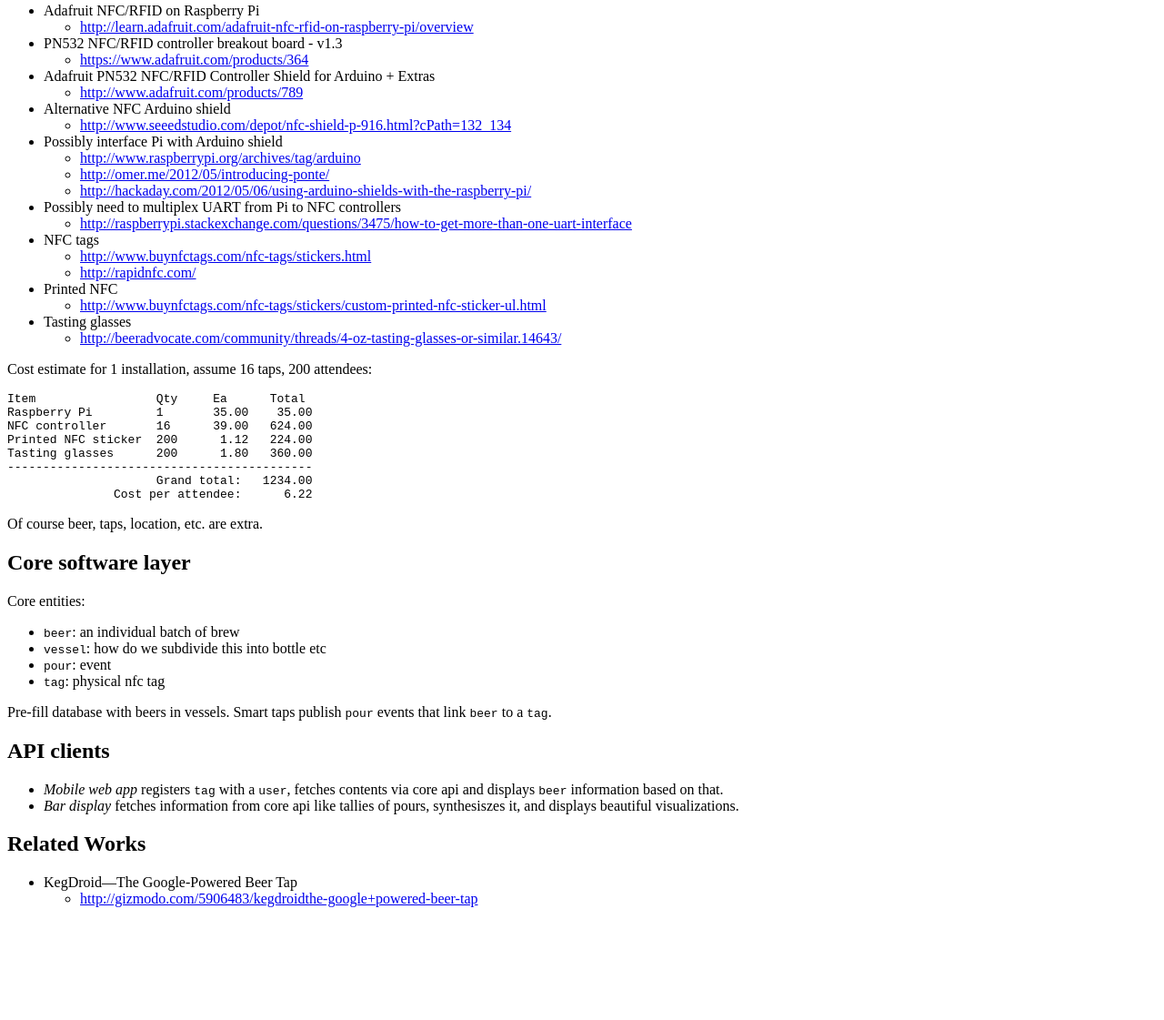
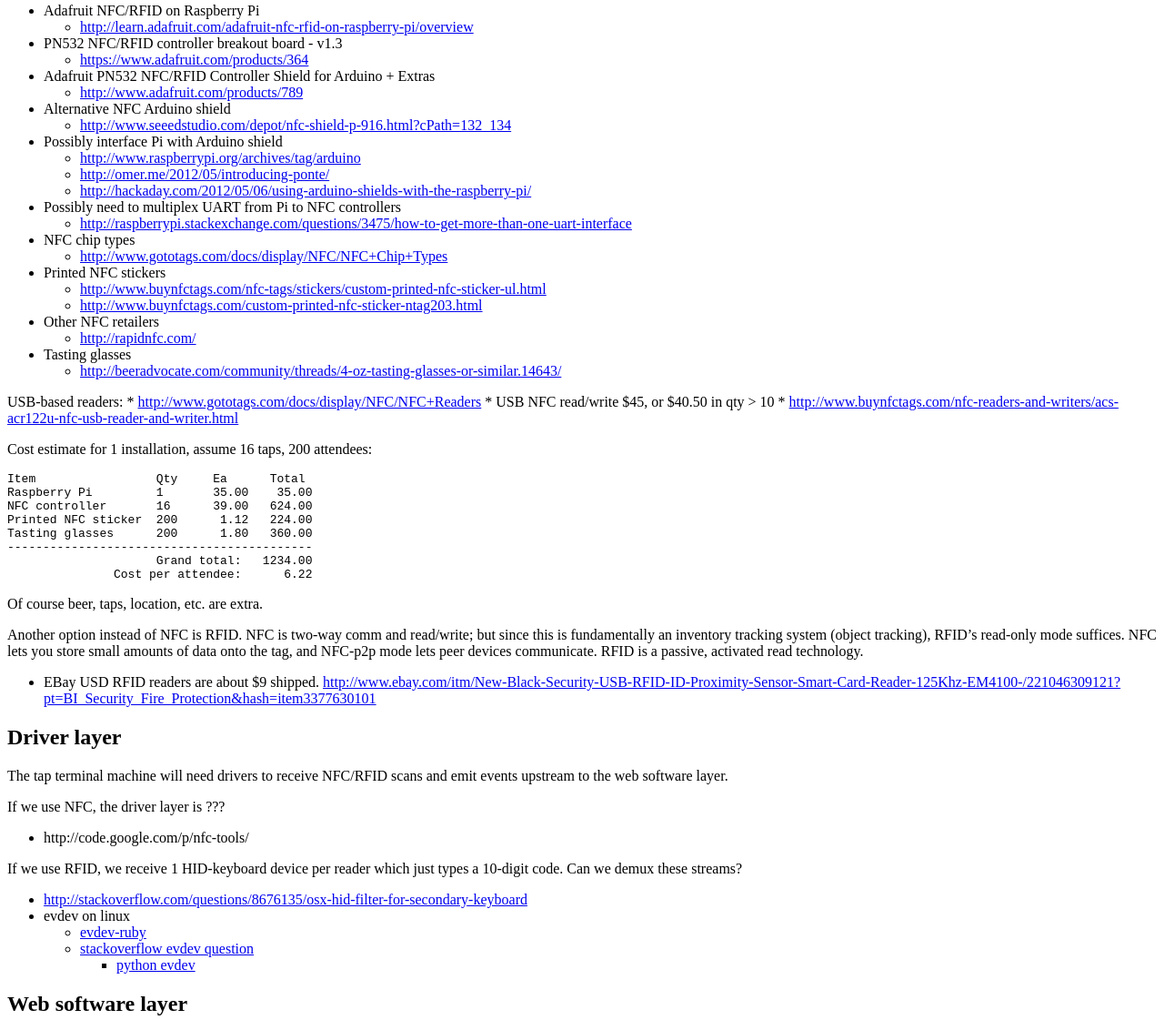
Before and after one commit to jasonm/radio-beer-playground, a plain HTML site: page index.html in a window 1280 px wide. Shown: the part 694-1815 px from the top of the page at 91% size. Before the commit the page ends 1707 px from the top, so only its background shows below. Drawn offline with Linux system fonts and the light colour scheme.

Commit message:
More info, and started thinking about rfid as cheaper/sufficient nfc replacement

```diff
--- a/index.html
+++ b/index.html
@@ -77,15 +77,20 @@ bar visualization.</p>
       <li><a href="http://raspberrypi.stackexchange.com/questions/3475/how-to-get-more-than-one-uart-interface">http://raspberrypi.stackexchange.com/questions/3475/how-to-get-more-than-one-uart-interface</a></li>
     </ul>
   </li>
-  <li>NFC tags
+  <li>NFC chip types
     <ul>
-      <li><a href="http://www.buynfctags.com/nfc-tags/stickers.html">http://www.buynfctags.com/nfc-tags/stickers.html</a></li>
-      <li><a href="http://rapidnfc.com/">http://rapidnfc.com/</a></li>
+      <li><a href="http://www.gototags.com/docs/display/NFC/NFC+Chip+Types">http://www.gototags.com/docs/display/NFC/NFC+Chip+Types</a></li>
     </ul>
   </li>
-  <li>Printed NFC
+  <li>Printed NFC stickers
     <ul>
       <li><a href="http://www.buynfctags.com/nfc-tags/stickers/custom-printed-nfc-sticker-ul.html">http://www.buynfctags.com/nfc-tags/stickers/custom-printed-nfc-sticker-ul.html</a></li>
+      <li><a href="http://www.buynfctags.com/custom-printed-nfc-sticker-ntag203.html">http://www.buynfctags.com/custom-printed-nfc-sticker-ntag203.html</a></li>
+    </ul>
+  </li>
+  <li>Other NFC retailers
+    <ul>
+      <li><a href="http://rapidnfc.com/">http://rapidnfc.com/</a></li>
     </ul>
   </li>
   <li>Tasting glasses
@@ -94,6 +99,11 @@ bar visualization.</p>
     </ul>
   </li>
 </ul>
+
+<p>USB-based readers:
+* <a href="http://www.gototags.com/docs/display/NFC/NFC+Readers">http://www.gototags.com/docs/display/NFC/NFC+Readers</a>
+* USB NFC read/write $45, or $40.50 in qty &gt; 10
+  * <a href="http://www.buynfctags.com/nfc-readers-and-writers/acs-acr122u-nfc-usb-reader-and-writer.html">http://www.buynfctags.com/nfc-readers-and-writers/acs-acr122u-nfc-usb-reader-and-writer.html</a></p>
 
 <p>Cost estimate for 1 installation, assume 16 taps, 200 attendees:</p>
 
@@ -109,7 +119,46 @@ Tasting glasses      200      1.80   360.00
 
 <p>Of course beer, taps, location, etc. are extra.</p>
 
-<h2 id="core-software-layer">Core software layer</h2>
+<p>Another option instead of NFC is RFID.  NFC is two-way comm and read/write; but since
+this is fundamentally an inventory tracking system (object tracking), RFID’s
+read-only mode suffices.  NFC lets you store small amounts of data onto the tag,
+and NFC-p2p mode lets peer devices communicate.  RFID is a passive, activated read
+technology.</p>
+
+<ul>
+  <li>EBay USD RFID readers are about $9 shipped.
+<a href="http://www.ebay.com/itm/New-Black-Security-USB-RFID-ID-Proximity-Sensor-Smart-Card-Reader-125Khz-EM4100-/221046309121?pt=BI_Security_Fire_Protection&amp;hash=item3377630101">http://www.ebay.com/itm/New-Black-Security-USB-RFID-ID-Proximity-Sensor-Smart-Card-Reader-125Khz-EM4100-/221046309121?pt=BI_Security_Fire_Protection&amp;hash=item3377630101</a></li>
+</ul>
+
+<h2 id="driver-layer">Driver layer</h2>
+
+<p>The tap terminal machine will need drivers to receive NFC/RFID scans and
+emit events upstream to the web software layer.</p>
+
+<p>If we use NFC, the driver layer is ???</p>
+
+<ul>
+  <li>http://code.google.com/p/nfc-tools/</li>
+</ul>
+
+<p>If we use RFID, we receive 1 HID-keyboard device per reader which just types
+a 10-digit code.  Can we demux these streams?</p>
+
+<ul>
+  <li><a href="http://stackoverflow.com/questions/8676135/osx-hid-filter-for-secondary-keyboard">http://stackoverflow.com/questions/8676135/osx-hid-filter-for-secondary-keyboard</a></li>
+  <li>evdev on linux
+    <ul>
+      <li><a href="http://hewner.com/2006/08/21/evdev-for-ruby-with-morse-code/">evdev-ruby</a></li>
+      <li><a href="http://stackoverflow.com/questions/5834220/how-to-read-out-an-usb-rfid-reader-imitating-an-hid-keyboard-using-linux-and-pyt">stackoverflow evdev question</a>
+        <ul>
+          <li><a href="http://128.130.182.59:8888/ceat/git/index.php?p=ceatclient.git&amp;a=blob&amp;h=d5be91bcf14cee983afdb03cfe8172b8984ac629&amp;hb=42b464b5a31541e77d9955940d408d1c4bb40f88&amp;f=evdev3.py">python evdev</a></li>
+        </ul>
+      </li>
+    </ul>
+  </li>
+</ul>
+
+<h2 id="web-software-layer">Web software layer</h2>
 
 <p>Core entities:</p>
 
@@ -140,4 +189,14 @@ and displays <code>beer</code> information based on that.</li>
       <li><a href="http://gizmodo.com/5906483/kegdroidthe-google+powered-beer-tap">http://gizmodo.com/5906483/kegdroidthe-google+powered-beer-tap</a></li>
     </ul>
   </li>
+  <li>Flow sensor to Untappd
+    <ul>
+      <li><a href="http://hackaday.com/2012/07/18/kegerator-tallies-your-pints-on-untappd-while-you-sit-back-with-a-cold-one/">http://hackaday.com/2012/07/18/kegerator-tallies-your-pints-on-untappd-while-you-sit-back-with-a-cold-one/</a></li>
+    </ul>
+  </li>
+  <li>tokyohackerspace beer tap + rfid suggestion
+    <ul>
+      <li><a href="https://groups.google.com/forum/#!msg/tokyohackerspace/-sKrUmhuJpc/vP5E0tX6SNYJ">https://groups.google.com/forum/#!msg/tokyohackerspace/-sKrUmhuJpc/vP5E0tX6SNYJ</a></li>
+    </ul>
+  </li>
 </ul>
```
Also changed, not shown: 1 other file.
